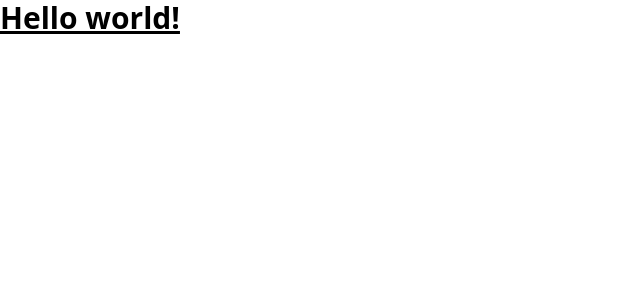
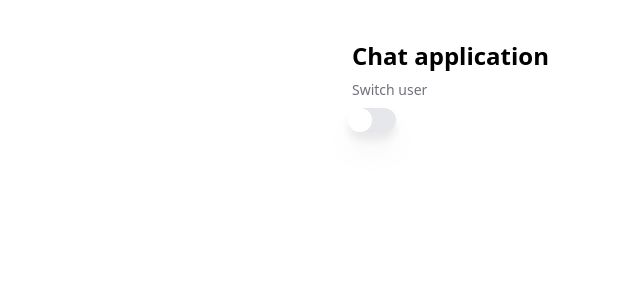
Before and after one commit to schriker/codegate-task, a React (Create React App) app: page / in a window 1280 px wide. Shown: the top 300 px of the page, without its empty margins (0-640 px from the left). Built offline with nearby package versions, Linux system fonts and the light colour scheme.

Commit message:
Switch component

```diff
--- a/package.json
+++ b/package.json
@@ -3,6 +3,7 @@
   "version": "0.1.0",
   "private": true,
   "dependencies": {
+    "@headlessui/react": "^1.5.0",
     "@reduxjs/toolkit": "^1.8.1",
     "@testing-library/jest-dom": "^4.2.4",
     "@testing-library/react": "^9.5.0",
--- a/src/app/App.tsx
+++ b/src/app/App.tsx
@@ -1,7 +1,14 @@
-import React from 'react';
+import Heading from '../components/Heading/Heading';
+import Layout from '../components/Layout/Layout';
+import UserSwitch from '../components/UserSwitch/UserSwitch';
 
 function App() {
-  return <h1 className="text-3xl font-bold underline">Hello world!</h1>;
+  return (
+    <Layout>
+      <Heading>Chat application</Heading>
+      <UserSwitch />
+    </Layout>
+  );
 }
 
 export default App;
--- /dev/null
+++ b/src/components/Heading/Heading.tsx
@@ -0,0 +1,7 @@
+import { HeadingPropsType } from '../../types/heading';
+
+function Heading({ children }: HeadingPropsType) {
+  return <h1 className="text-2xl font-bold">{children}</h1>;
+}
+
+export default Heading;
--- /dev/null
+++ b/src/components/Layout/Layout.tsx
@@ -0,0 +1,11 @@
+import { LayoutPropsType } from '../../types/layout';
+
+function Layout({ children }: LayoutPropsType) {
+  return (
+    <div className="flex justify-center">
+      <div className="w-full px-4 pt-10 sm:max-w-xl sm:px-0">{children}</div>
+    </div>
+  );
+}
+
+export default Layout;
--- /dev/null
+++ b/src/components/UI/Switch/Switch.tsx
@@ -0,0 +1,29 @@
+import { Switch as TailwindSwitch } from '@headlessui/react';
+import { SwitchPropsType } from '../../../types/switch';
+
+function Switch({ enabled, onChange, label }: SwitchPropsType) {
+  return (
+    <TailwindSwitch.Group>
+      <div className="flex flex-col">
+        <TailwindSwitch.Label className="my-2 text-sm text-zinc-500 cursor-pointer">
+          {label}
+        </TailwindSwitch.Label>
+        <TailwindSwitch
+          checked={enabled}
+          onChange={onChange}
+          className={`${
+            enabled ? 'bg-green-500' : 'bg-gray-200'
+          } relative inline-flex items-center h-6 rounded-full w-11 transition-colors drop-shadow-xl`}
+        >
+          <span
+            className={`${
+              enabled ? 'translate-x-6' : '-translate-x-1'
+            } inline-block w-6 h-6 transform bg-white rounded-full transition-transform`}
+          />
+        </TailwindSwitch>
+      </div>
+    </TailwindSwitch.Group>
+  );
+}
+
+export default Switch;
--- /dev/null
+++ b/src/components/UserSwitch/UserSwitch.tsx
@@ -0,0 +1,16 @@
+import { useState } from 'react';
+import Switch from '../UI/Switch/Switch';
+
+function UserSwitch() {
+  const [enabled, setEnabled] = useState(false);
+
+  return (
+    <Switch
+      label="Switch user"
+      enabled={enabled}
+      onChange={(value) => setEnabled(value)}
+    />
+  );
+}
+
+export default UserSwitch;
--- /dev/null
+++ b/src/types/heading.ts
@@ -0,0 +1,3 @@
+export type HeadingPropsType = {
+  children: string;
+};
--- /dev/null
+++ b/src/types/layout.ts
@@ -0,0 +1,5 @@
+import React from 'react';
+
+export type LayoutPropsType = {
+  children: React.ReactNode;
+};
--- /dev/null
+++ b/src/types/switch.ts
@@ -0,0 +1,5 @@
+export type SwitchPropsType = {
+  label: string;
+  enabled: boolean;
+  onChange: (value: boolean) => void;
+};
```
Also changed, not shown: 1 other file (tests, documents, lock files or other folders).
